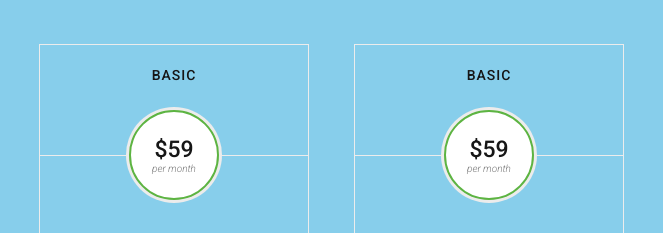
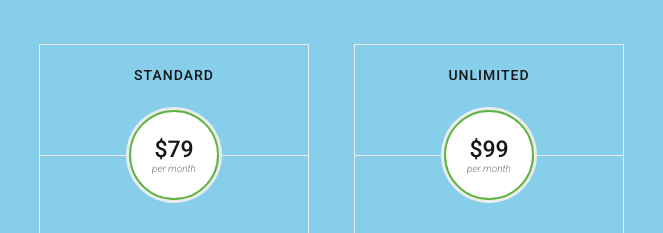
Before and after one commit to nishathub/craft-lance-landing-page, a plain HTML site: page index.html in a window 1280 px wide. Shown: the part 1893-2126 px from the top of the page, 466-1129 px from the left. Drawn offline with Linux system fonts and the light colour scheme.

Commit message:
package data updated

```diff
--- a/index.html
+++ b/index.html
@@ -205,11 +205,11 @@
                         </div>
                         <div class="single_package active">
                             <div class="upper_card">
-                                <h4>basic</h4>
+                                <h4>standard</h4>
                                 <!-- POSITION: ABSOLUTE -->
                                 <div class="ellipse_border">
                                     <div class="price_ellipse">
-                                        <h5>$59</h5>
+                                        <h5>$79</h5>
                                         <p>per month</p>
                                     </div>
 
@@ -240,11 +240,11 @@
                         </div>
                         <div class="single_package">
                             <div class="upper_card">
-                                <h4>basic</h4>
+                                <h4>unlimited</h4>
                                 <!-- POSITION: ABSOLUTE -->
                                 <div class="ellipse_border">
                                     <div class="price_ellipse">
-                                        <h5>$59</h5>
+                                        <h5>$99</h5>
                                         <p>per month</p>
                                     </div>
 
```
